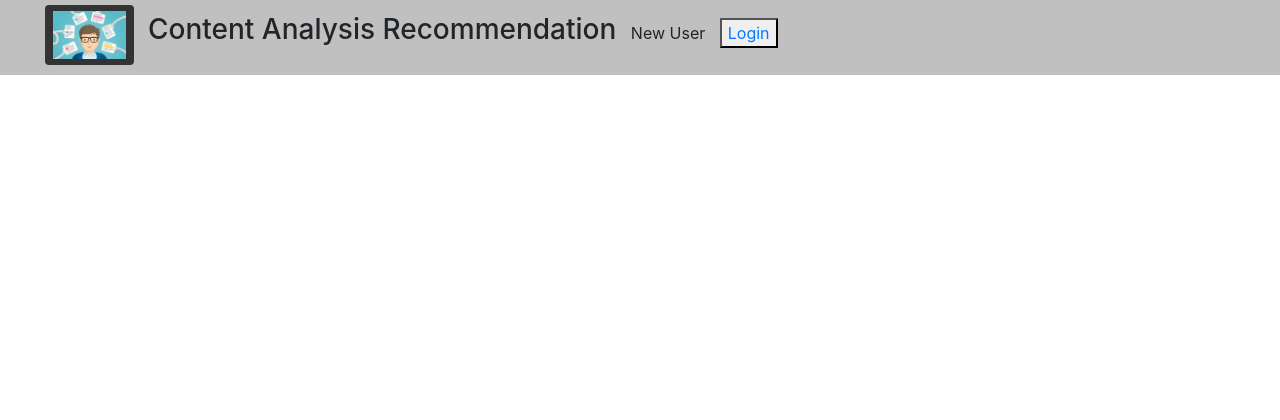
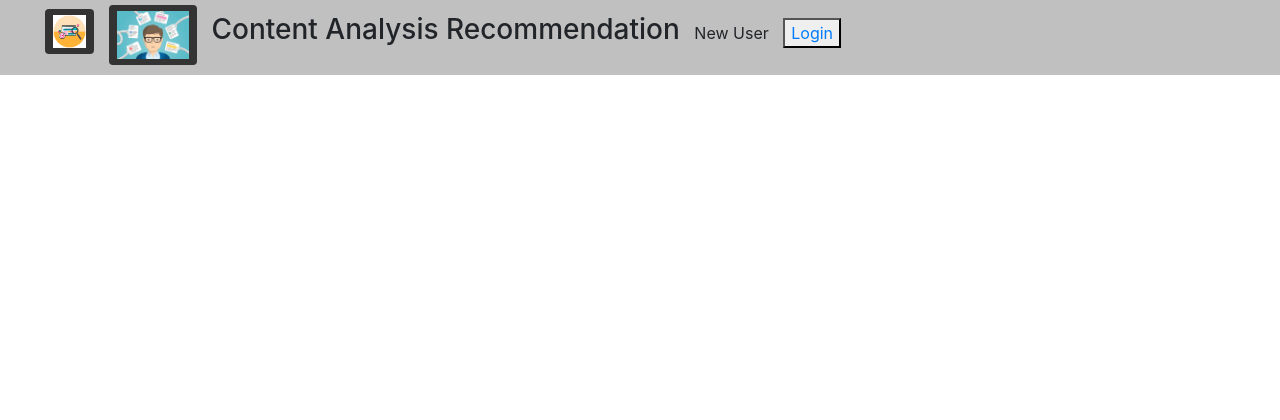
Before and after one commit to ricardoluhms/content_analysis_web-, a Flask app: page / in a window 1280 px wide. Shown: the top 420 px of the page. Run offline with Flask 2, Linux system fonts and the light colour scheme; some libraries are stand-ins or nearby versions.

Commit message:
Completed task #26

```diff
--- a/content_analysis_web_app/web/templates/base.html
+++ b/content_analysis_web_app/web/templates/base.html
@@ -27,6 +27,11 @@
             {% block username_header %}{% endblock %}
             {% else %}
             <ul class="top_menu">
+                <!-- Azure task 26 -->
+                <li class="top_menu"> <h3 id="user_img">
+                    <picture><img width="auto" height= "45px" class="responsive-picture"
+                    alt="" src="static/media/mini_logo.png"></h3>
+                </li>
                 <li class="top_menu">
                     <!-- Azure feature 77 and task 131 -->
                     <picture><img width="auto" height= "60px" class="responsive-picture"
```
